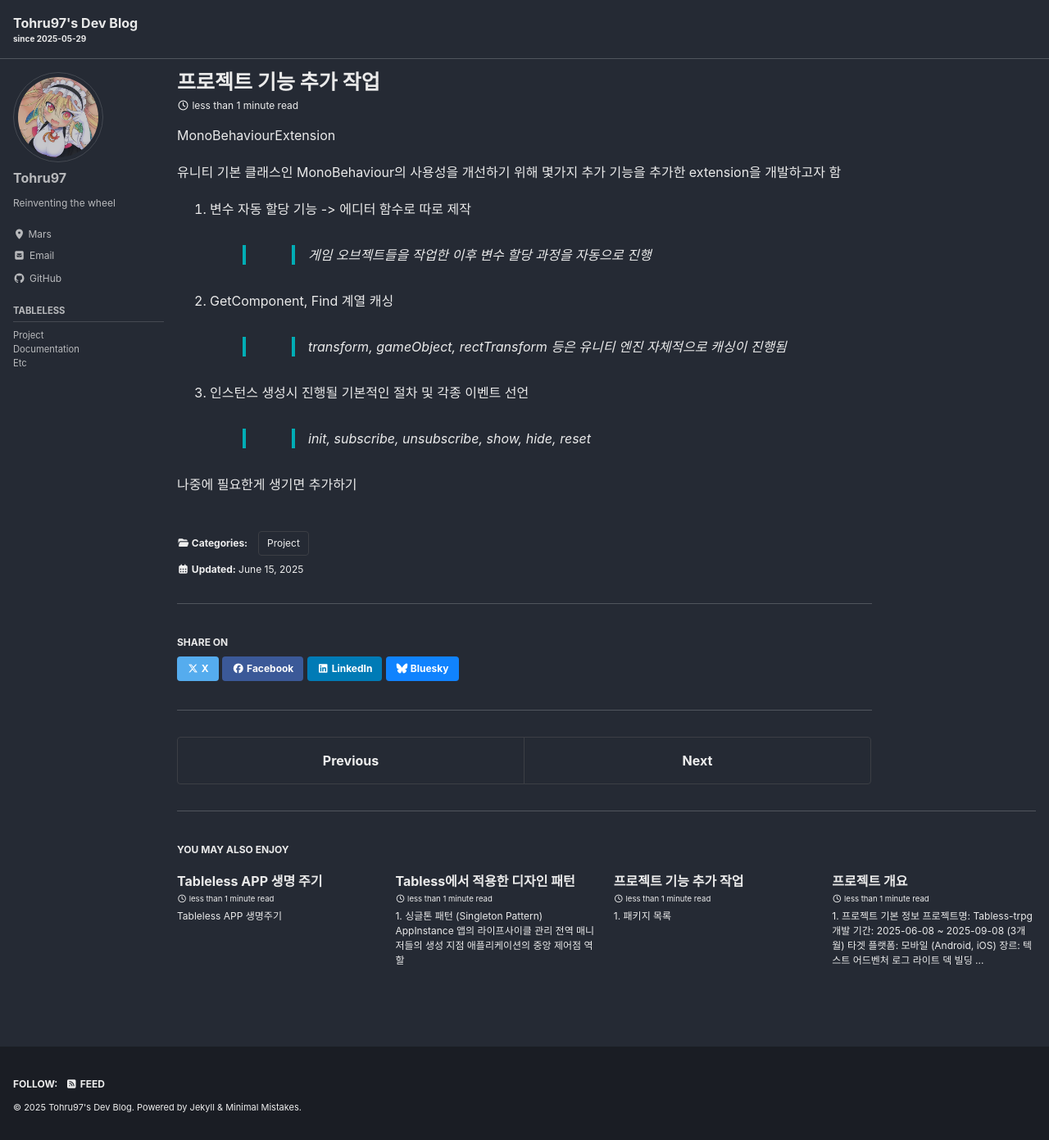
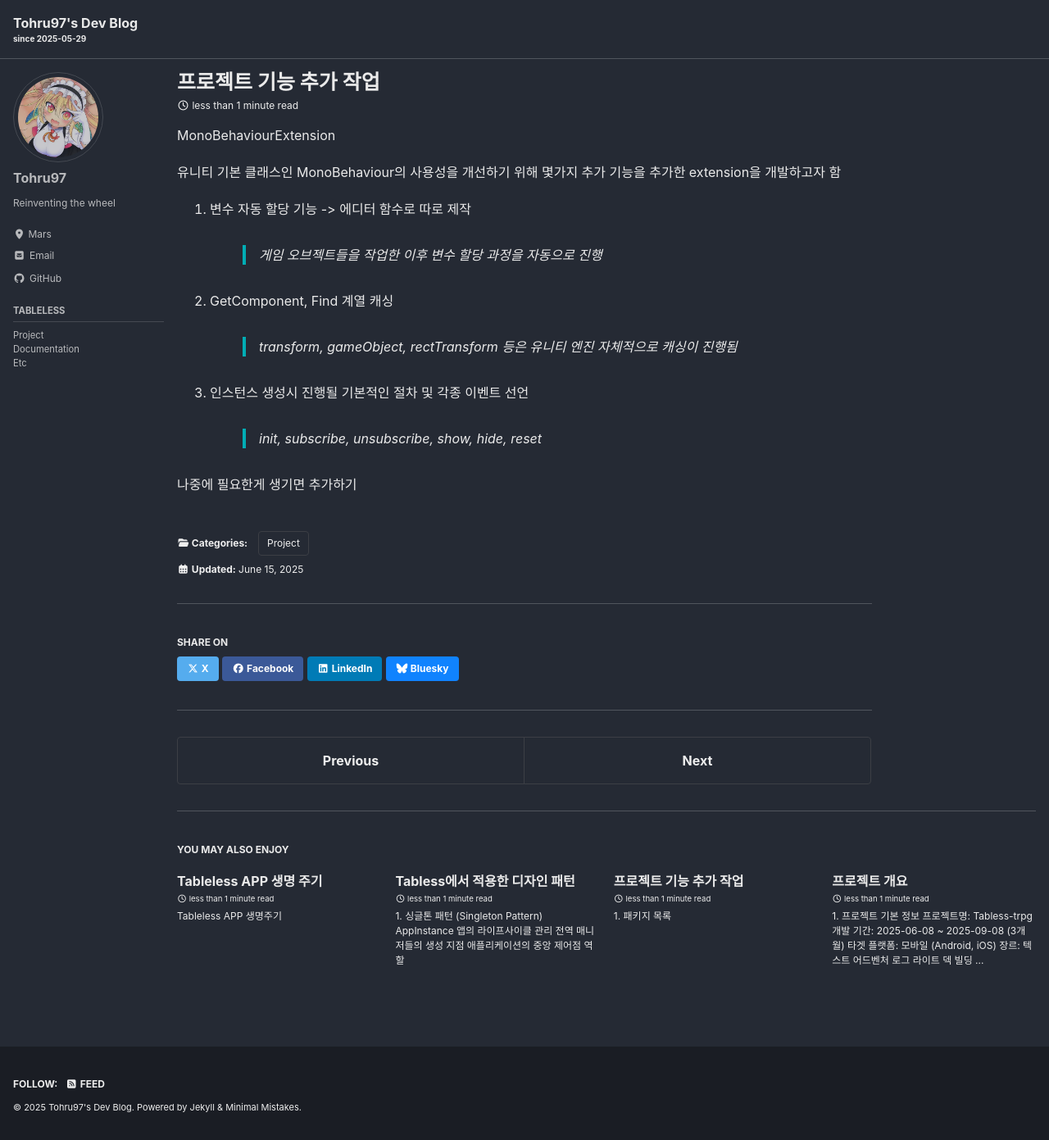
Before and after one commit to Tohru97/Tohru97.github.io, a Jekyll site: the page built from _posts/2025-06-15-250615.md, in a window 1280 px wide and 1391 px high. Shown: the whole window at 82% size. Built offline with Jekyll 4.4.1, drawn with Linux system fonts in a browser that asks for light colours; cached includes are drawn as plain includes.

Commit message:
2025-06-22

```diff
--- a/_posts/2025-06-15-250615.md
+++ b/_posts/2025-06-15-250615.md
@@ -9,12 +9,12 @@ MonoBehaviourExtension
 유니티 기본 클래스인 MonoBehaviour의 사용성을 개선하기 위해 몇가지 추가 기능을 추가한 extension을 개발하고자 함
 
 1. 변수 자동 할당 기능 -> 에디터 함수로 따로 제작
->> 게임 오브젝트들을 작업한 이후 변수 할당 과정을 자동으로 진행
+> 게임 오브젝트들을 작업한 이후 변수 할당 과정을 자동으로 진행
 
 2. GetComponent, Find 계열 캐싱
->> transform, gameObject, rectTransform 등은 유니티 엔진 자체적으로 캐싱이 진행됨
+> transform, gameObject, rectTransform 등은 유니티 엔진 자체적으로 캐싱이 진행됨
 
 3. 인스턴스 생성시 진행될 기본적인 절차 및 각종 이벤트 선언
->> init, subscribe, unsubscribe, show, hide, reset
+> init, subscribe, unsubscribe, show, hide, reset
 
 나중에 필요한게 생기면 추가하기
```
Also changed, not shown: _posts/2025-06-22-lifecycle.md (+1 -1 lines).
